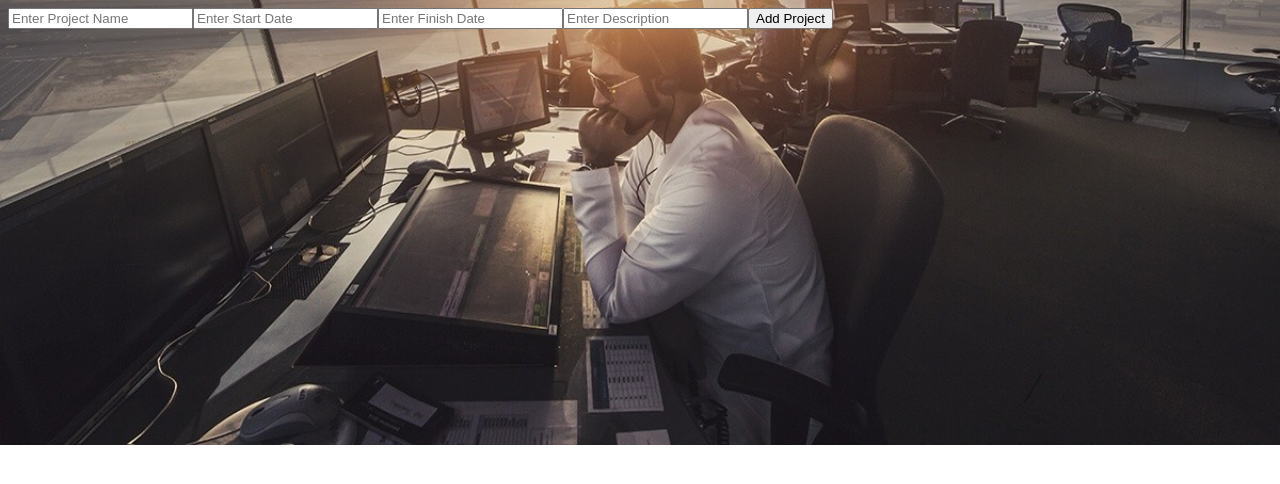
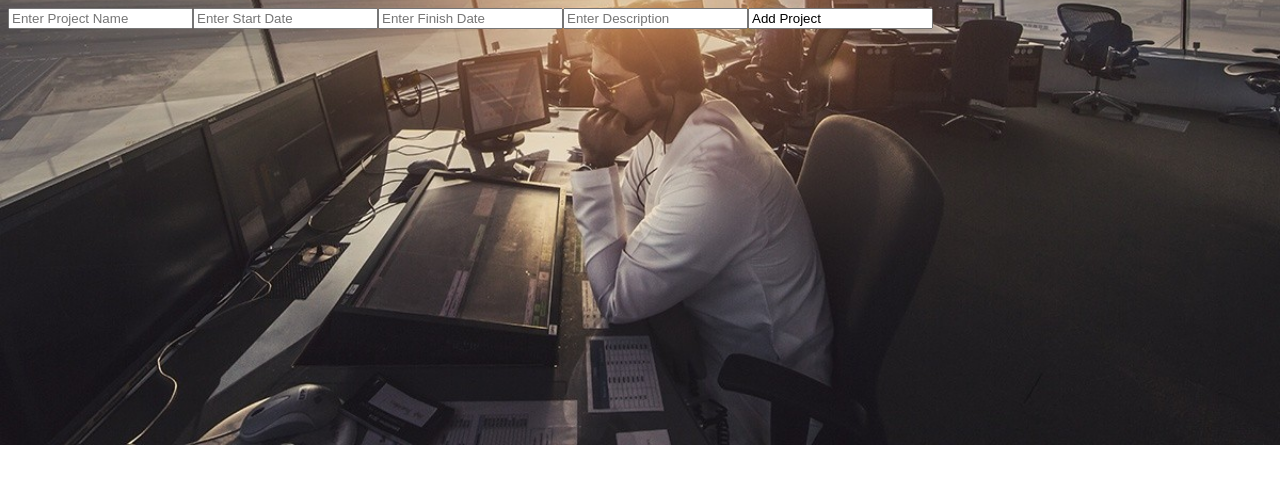
Before and after one commit to NoProject/an34e, a Vue app in the folder client/: page /addproject in a window 1280 px wide. Shown: the top 484 px of the page. Built offline with nearby package versions, Linux system fonts and the light colour scheme.

Commit message:
fixed bugs

```diff
--- a/client/src/components/addProject.vue
+++ b/client/src/components/addProject.vue
@@ -1,10 +1,10 @@
 <template>
-<form>
+<form method="post">
     <input type="text" name="name" v-model="name" class="form-control" placeholder="Enter Project Name">
     <input type="text" name="startdate" v-model="startdate" class="form-control" placeholder="Enter Start Date">
     <input type="text" name="finishdate" v-model="finishdate" class="form-control" placeholder="Enter Finish Date">
     <input type="text" name="description" v-model="description" class="form-control" placeholder="Enter Description">
-    <button @click="addProjects">Add Project</button>
+    <input @click="addProjects" value="Add Project">
 </form>
 </template>
 
@@ -28,9 +28,11 @@ export default {
       await ProjectServices.post({
         project: {
           name: this.name,
-          startdate: this.startdate,
-          finishdate: this.finishdate,
-          description: this.description
+          startdate: this.startDate,
+          finishdate: this.finishDate,
+          description: this.description,
+          managers: null,
+          developers: null
         }
       }, (res) => {
         if (res.data.message === 'adicionado') {
--- a/client/src/services/ProjectServices.js
+++ b/client/src/services/ProjectServices.js
@@ -11,7 +11,7 @@ export default {
       })
   },
   post (params, callback) {
-    api().post('/project/post')
+    api().post('/project/post', params)
       .then((res) => {
         callback(res)
       })
```
Also changed, not shown: 1 other file (tests, documents, lock files or other folders).
